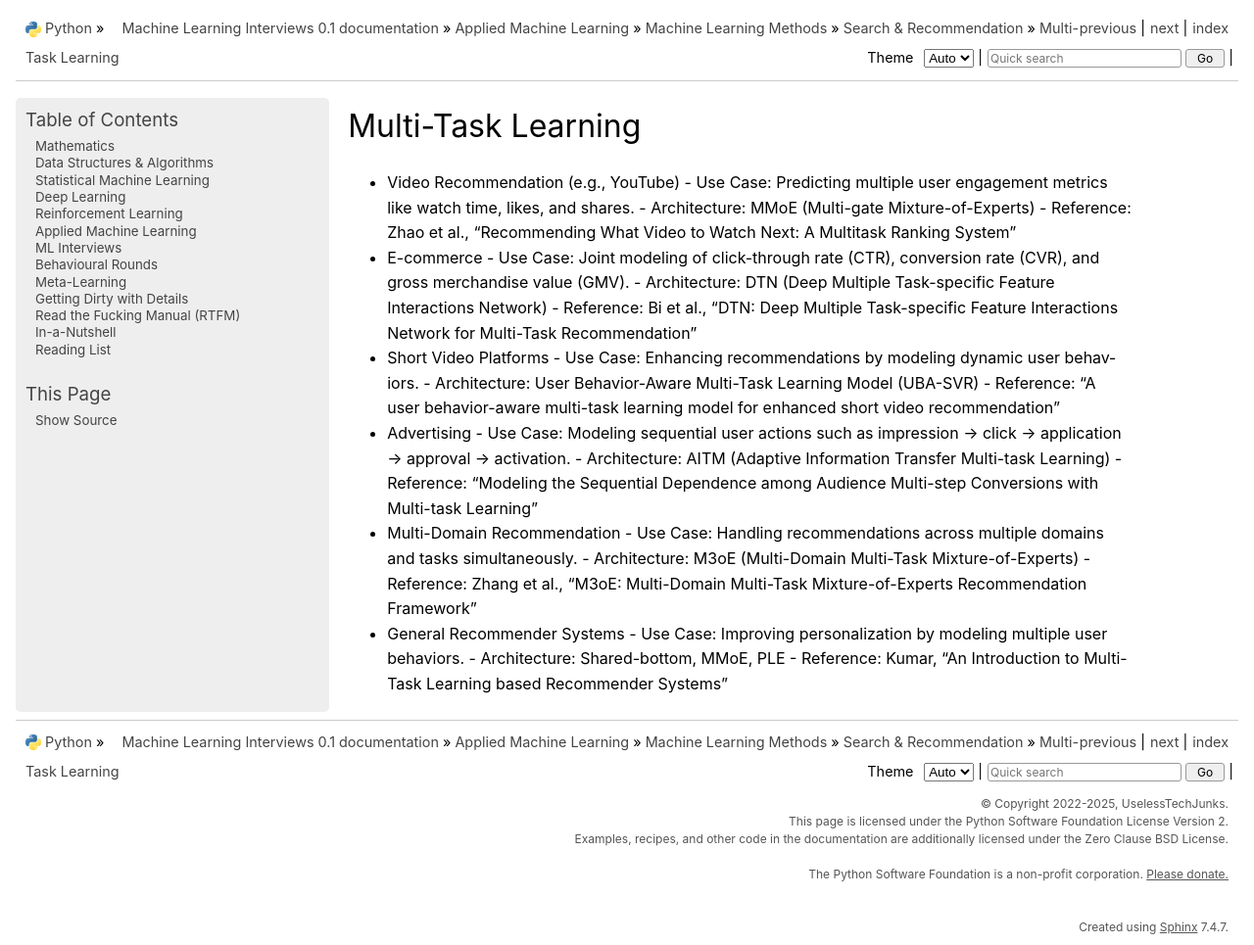
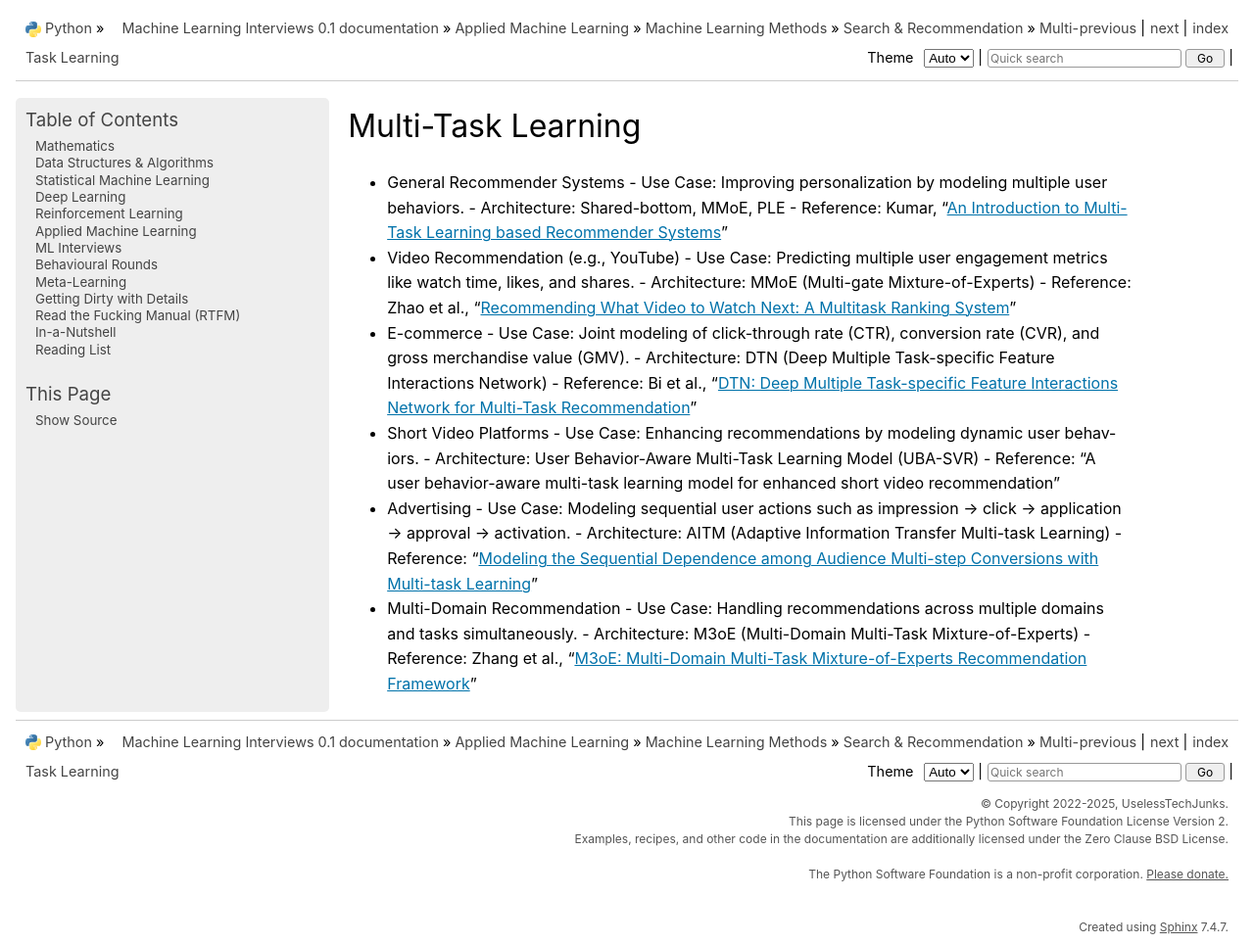
Before and after one commit to uselesstechjunks/leetcode, a Sphinx documentation site: the page built from docs/source/applied/methods/rs/mtl.rst, in a window 1280 px wide and 965 px high. Shown: the whole window at 98% size. Built offline with Sphinx 7.4.7, drawn with Linux system fonts in a browser that asks for light colours; pages that are not in the unit, such as notebooks, are missing from menus; part of the change alters nothing that is shown.

Commit message:
Update mtl.rst

```diff
--- a/docs/source/applied/methods/rs/mtl.rst
+++ b/docs/source/applied/methods/rs/mtl.rst
@@ -1,14 +1,18 @@
 ##########################################################################
 Multi-Task Learning
 ##########################################################################
+- General Recommender Systems
+	- Use Case: Improving personalization by modeling multiple user behaviors.
+	- Architecture: Shared-bottom, MMoE, PLE
+	- Reference: Kumar, "`An Introduction to Multi-Task Learning based Recommender Systems <https://blog.reachsumit.com/posts/2024/01/multi-task-learning-recsys/>`_"
 - Video Recommendation (e.g., YouTube)
 	- Use Case: Predicting multiple user engagement metrics like watch time, likes, and shares.
 	- Architecture: MMoE (Multi-gate Mixture-of-Experts)
-	- Reference: Zhao et al., "Recommending What Video to Watch Next: A Multitask Ranking System"
+	- Reference: Zhao et al., "`Recommending What Video to Watch Next: A Multitask Ranking System <https://daiwk.github.io/assets/youtube-multitask.pdf>`_"
 - E-commerce
 	- Use Case: Joint modeling of click-through rate (CTR), conversion rate (CVR), and gross merchandise value (GMV).
 	- Architecture: DTN (Deep Multiple Task-specific Feature Interactions Network)
-	- Reference: Bi et al., "DTN: Deep Multiple Task-specific Feature Interactions Network for Multi-Task Recommendation"
+	- Reference: Bi et al., "`DTN: Deep Multiple Task-specific Feature Interactions Network for Multi-Task Recommendation <https://arxiv.org/abs/2408.11611>`_"
 - Short Video Platforms
 	- Use Case: Enhancing recommendations by modeling dynamic user behaviors.
 	- Architecture: User Behavior-Aware Multi-Task Learning Model (UBA-SVR)
@@ -16,12 +20,8 @@ Multi-Task Learning
 - Advertising
 	- Use Case: Modeling sequential user actions such as impression → click → application → approval → activation.
 	- Architecture: AITM (Adaptive Information Transfer Multi-task Learning)
-	- Reference: "Modeling the Sequential Dependence among Audience Multi-step Conversions with Multi-task Learning"
+	- Reference: "`Modeling the Sequential Dependence among Audience Multi-step Conversions with Multi-task Learning <https://arxiv.org/abs/2105.08489>`_"
 - Multi-Domain Recommendation
 	- Use Case: Handling recommendations across multiple domains and tasks simultaneously.
 	- Architecture: M3oE (Multi-Domain Multi-Task Mixture-of-Experts)
-	- Reference: Zhang et al., "M3oE: Multi-Domain Multi-Task Mixture-of-Experts Recommendation Framework"
-- General Recommender Systems
-	- Use Case: Improving personalization by modeling multiple user behaviors.
-	- Architecture: Shared-bottom, MMoE, PLE
-	- Reference: Kumar, "An Introduction to Multi-Task Learning based Recommender Systems"
+	- Reference: Zhang et al., "`M3oE: Multi-Domain Multi-Task Mixture-of-Experts Recommendation Framework <https://arxiv.org/abs/2404.18465>`_"
```
